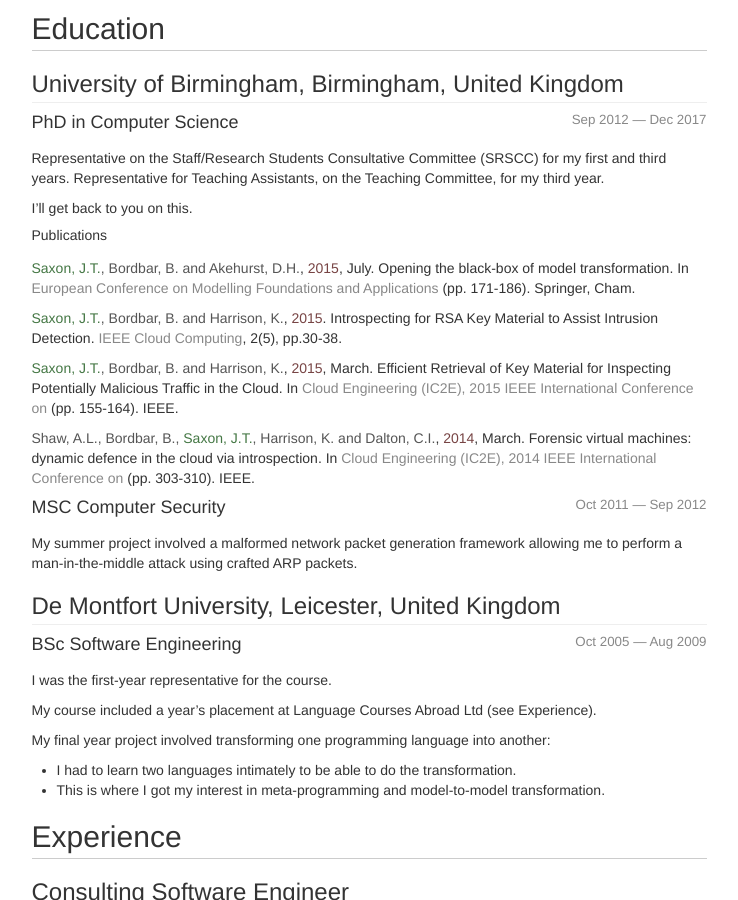
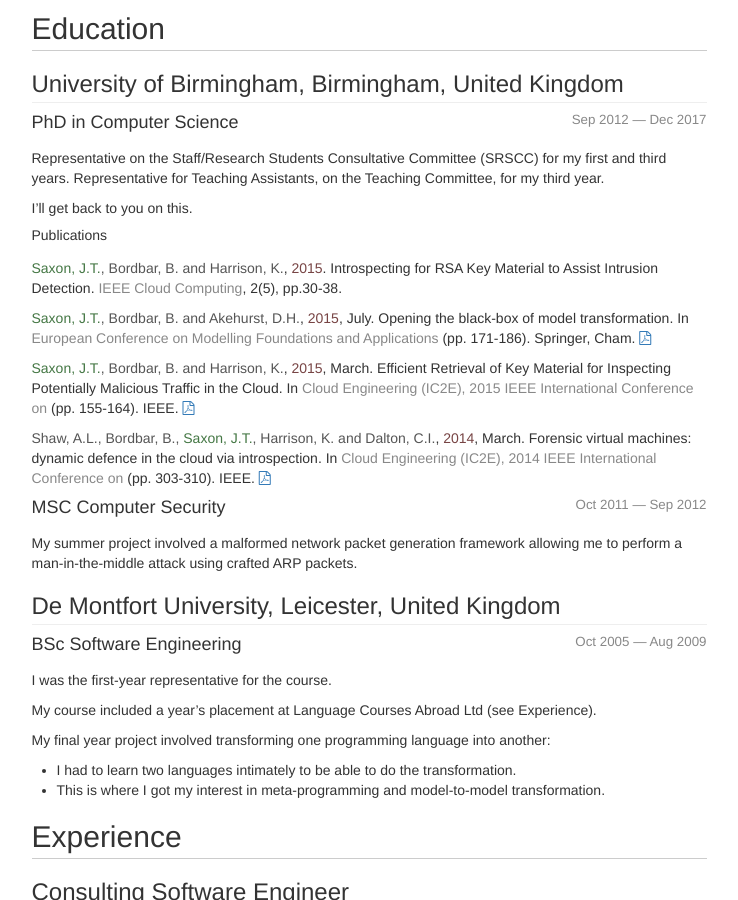
Before and after one commit to sacko87/sacko87.github.io, a Jekyll site: the page built from index.md, in a window 1280 px wide and 900 px high, scrolled down 413 px. Shown: the whole window, without its empty margins (271-1009 px from the left). Built offline with Jekyll 4.4.1, drawn with Linux system fonts in a browser that asks for light colours; nearby versions of some CDN libraries.

Commit message:
Update index.md

```diff
--- a/index.md
+++ b/index.md
@@ -34,13 +34,13 @@ I'll get back to you on this.
 
 ##### Publications
 
-<span class="authors"><span class="me">Saxon, J.T.</span>, Bordbar, B. and Akehurst, D.H.</span>, <span class="year">2015</span>, July. <span class="title">Opening the black-box of model transformation.</span> In <span class="in">European Conference on Modelling Foundations and Applications</span> (pp. 171-186). Springer, Cham.
-
 <span class="authors"><span class="me">Saxon, J.T.</span>, Bordbar, B. and Harrison, K.</span>, <span class="year">2015</span>. <span class="title">Introspecting for RSA Key Material to Assist Intrusion Detection.</span> <span class="in">IEEE Cloud Computing</span>, 2(5), pp.30-38.
 
-<span class="authors"><span class="me">Saxon, J.T.</span>, Bordbar, B. and Harrison, K.</span>, <span class="year">2015</span>, March. <span class="title">Efficient Retrieval of Key Material for Inspecting Potentially Malicious Traffic in the Cloud.</span> In <span class="in">Cloud Engineering (IC2E), 2015 IEEE International Conference on</span> (pp. 155-164). IEEE.
+<span class="authors"><span class="me">Saxon, J.T.</span>, Bordbar, B. and Akehurst, D.H.</span>, <span class="year">2015</span>, July. <span class="title">Opening the black-box of model transformation.</span> In <span class="in">European Conference on Modelling Foundations and Applications</span> (pp. 171-186). Springer, Cham. <a href="/pdf/2015.2.pdf" title="Download PDF"><i class="fa fa-file-pdf-o"></i></a>
 
-<span class="authors">Shaw, A.L., Bordbar, B., <span class="me">Saxon, J.T.</span>, Harrison, K. and Dalton, C.I.</span>, <span class="year">2014</span>, March. <span class="title">Forensic virtual machines: dynamic defence in the cloud via introspection.</span> In <span class="in">Cloud Engineering (IC2E), 2014 IEEE International Conference on</span> (pp. 303-310). IEEE.
+<span class="authors"><span class="me">Saxon, J.T.</span>, Bordbar, B. and Harrison, K.</span>, <span class="year">2015</span>, March. <span class="title">Efficient Retrieval of Key Material for Inspecting Potentially Malicious Traffic in the Cloud.</span> In <span class="in">Cloud Engineering (IC2E), 2015 IEEE International Conference on</span> (pp. 155-164). IEEE. <a href="/pdf/2015.1.pdf" title="Download PDF"><i class="fa fa-file-pdf-o"></i></a>
+
+<span class="authors">Shaw, A.L., Bordbar, B., <span class="me">Saxon, J.T.</span>, Harrison, K. and Dalton, C.I.</span>, <span class="year">2014</span>, March. <span class="title">Forensic virtual machines: dynamic defence in the cloud via introspection.</span> In <span class="in">Cloud Engineering (IC2E), 2014 IEEE International Conference on</span> (pp. 303-310). IEEE. <a href="/pdf/2014.1.pdf" title="Download PDF"><i class="fa fa-file-pdf-o"></i></a>
 
 #### MSC Computer Security <span class="date pull-right">Oct 2011 &mdash; Sep 2012</span>
 
```
